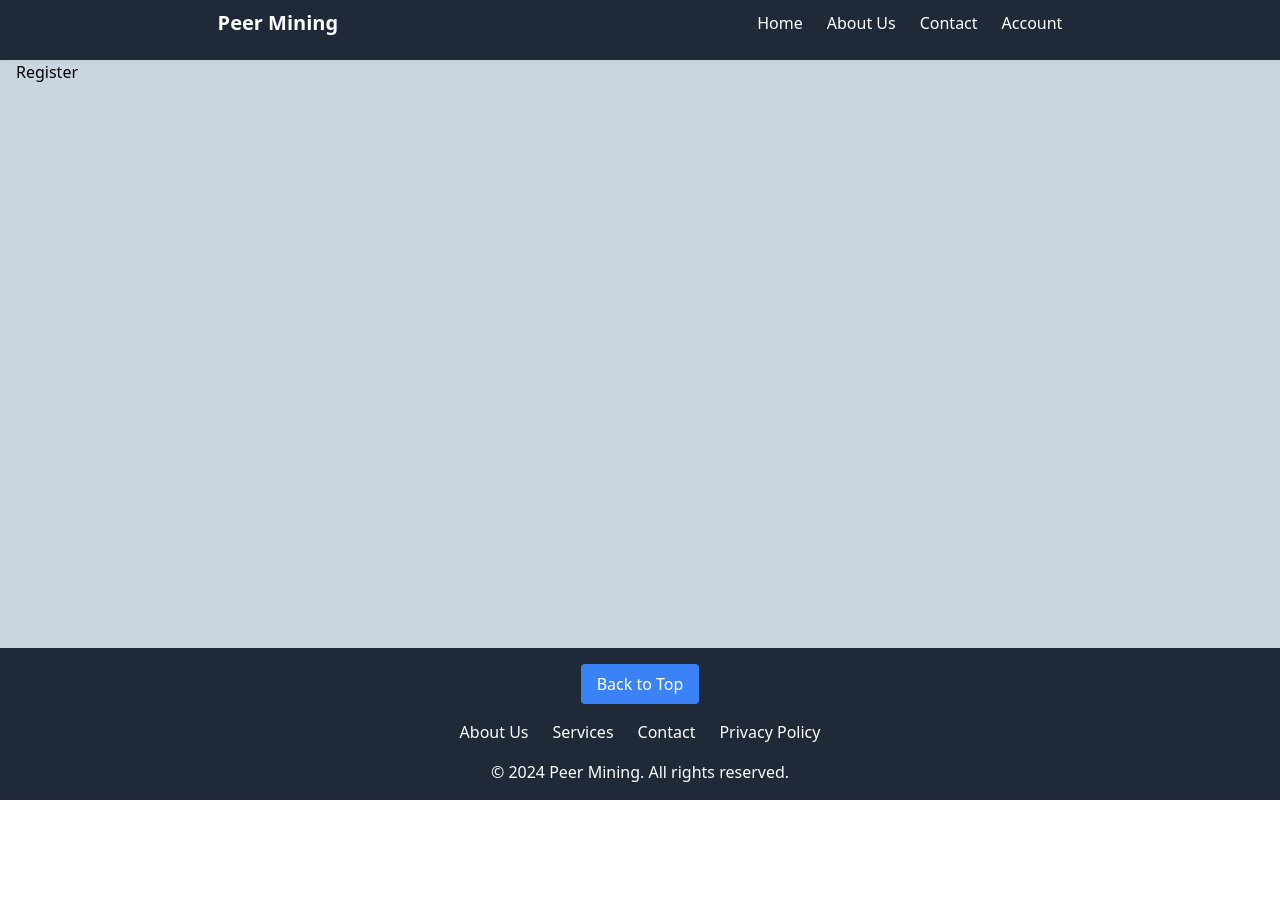
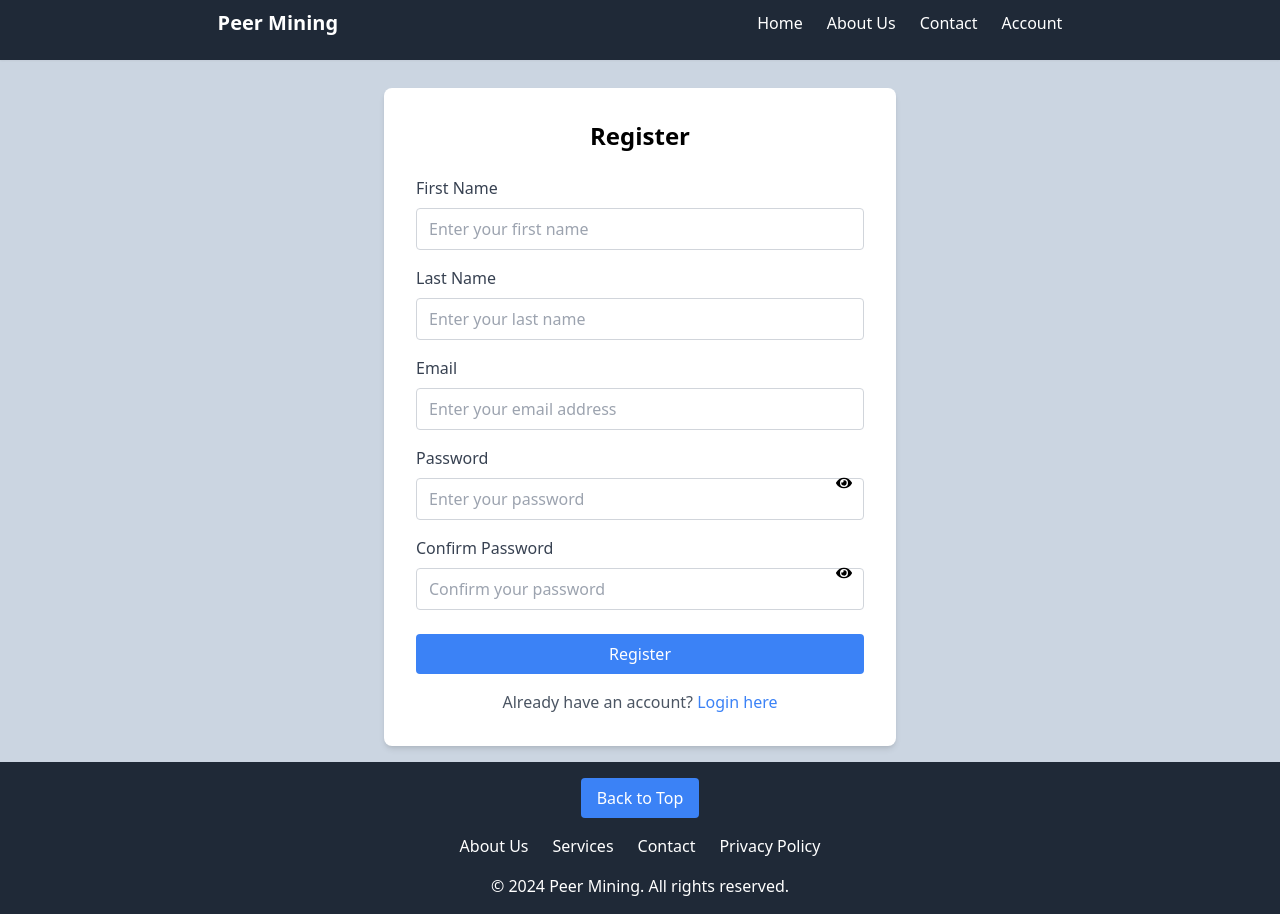
Before and after one commit to Pe-te-r/crypto-site, a React (Vite) app: page /register in a window 1280 px wide. Before the commit the page ends 800 px from the top, so only its background shows below. Built offline with nearby package versions, Linux system fonts and the light colour scheme.

Commit message:
better register

```diff
--- a/src/pages/Register.tsx
+++ b/src/pages/Register.tsx
@@ -1,9 +1,233 @@
-import React from 'react'
+// src/components/Register.jsx
+
+import React, { useState } from 'react';
+import { FaEye, FaEyeSlash } from 'react-icons/fa';
 
 const Register = () => {
+  // State for form fields
+  const [formData, setFormData] = useState({
+    firstName: '',
+    lastName: '',
+    email: '',
+    password: '',
+    confirmPassword: '',
+  });
+
+  // State for form errors
+  const [errors, setErrors] = useState<any>({});
+
+  // State for password visibility
+  const [showPassword, setShowPassword] = useState(false);
+  const [showConfirmPassword, setShowConfirmPassword] = useState(false);
+
+  // State for success message
+  const [success, setSuccess] = useState('');
+
+  // Handle input change
+  const handleChange = (e) => {
+    const { name, value } = e.target;
+    setFormData({ ...formData, [name]: value });
+  };
+
+  // Validate form
+  const validate = () => {
+    const newErrors: any = {};
+
+    if (!formData.firstName.trim()) {
+      newErrors.firstName = 'First name is required';
+    }
+
+    if (!formData.lastName.trim()) {
+      newErrors.lastName = 'Last name is required';
+    }
+
+    if (!formData.email.trim()) {
+      newErrors.email = 'Email is required';
+    } else if (!/\S+@\S+\.\S+/.test(formData.email)) {
+      newErrors.email = 'Email is invalid';
+    }
+
+    if (!formData.password) {
+      newErrors.password = 'Password is required';
+    } else if (formData.password.length < 6) {
+      newErrors.password = 'Password must be at least 6 characters';
+    }
+
+    if (!formData.confirmPassword) {
+      newErrors.confirmPassword = 'Please confirm your password';
+    } else if (formData.confirmPassword !== formData.password) {
+      newErrors.confirmPassword = 'Passwords do not match';
+    }
+
+    setErrors(newErrors);
+
+    // Return true if no errors
+    return Object.keys(newErrors).length === 0;
+  };
+
+  // Handle form submission
+  const handleSubmit = (e) => {
+    e.preventDefault();
+
+    if (validate()) {
+      // Handle successful registration logic here
+      console.log('Registered Successfully:', formData);
+      setSuccess('Registration successful! Please check your email to confirm.');
+
+      // Reset form
+      setFormData({
+        firstName: '',
+        lastName: '',
+        email: '',
+        password: '',
+        confirmPassword: '',
+      });
+
+      // Clear errors
+      setErrors({});
+    }
+  };
+
   return (
-    <div>Register</div>
-  )
-}
+    <div className="w-full max-w-lg bg-white rounded-lg shadow-md p-8 mx-auto mt-7">
+      <h2 className="text-2xl font-bold text-center mb-6">Register</h2>
 
-export default Register
+      {success && (
+        <div className="mb-4 p-3 bg-green-100 text-green-700 rounded">
+          {success}
+        </div>
+      )}
+
+      <form onSubmit={handleSubmit} noValidate>
+        {/* First Name */}
+        <div className="mb-4">
+          <label htmlFor="firstName" className="block text-gray-700 font-medium mb-2">
+            First Name
+          </label>
+          <input
+            type="text"
+            id="firstName"
+            name="firstName"
+            value={formData.firstName}
+            onChange={handleChange}
+            className={`w-full px-3 py-2 border ${
+              errors.firstName ? 'border-red-500' : 'border-gray-300'
+            } rounded focus:outline-none focus:ring-2 focus:ring-blue-500`}
+            placeholder="Enter your first name"
+          />
+          {errors.firstName && <p className="text-red-500 text-sm mt-1">{errors.firstName}</p>}
+        </div>
+
+        {/* Last Name */}
+        <div className="mb-4">
+          <label htmlFor="lastName" className="block text-gray-700 font-medium mb-2">
+            Last Name
+          </label>
+          <input
+            type="text"
+            id="lastName"
+            name="lastName"
+            value={formData.lastName}
+            onChange={handleChange}
+            className={`w-full px-3 py-2 border ${
+              errors.lastName ? 'border-red-500' : 'border-gray-300'
+            } rounded focus:outline-none focus:ring-2 focus:ring-blue-500`}
+            placeholder="Enter your last name"
+          />
+          {errors.lastName && <p className="text-red-500 text-sm mt-1">{errors.lastName}</p>}
+        </div>
+
+        {/* Email */}
+        <div className="mb-4">
+          <label htmlFor="email" className="block text-gray-700 font-medium mb-2">
+            Email
+          </label>
+          <input
+            type="email"
+            id="email"
+            name="email"
+            value={formData.email}
+            onChange={handleChange}
+            className={`w-full px-3 py-2 border ${
+              errors.email ? 'border-red-500' : 'border-gray-300'
+            } rounded focus:outline-none focus:ring-2 focus:ring-blue-500`}
+            placeholder="Enter your email address"
+          />
+          {errors.email && <p className="text-red-500 text-sm mt-1">{errors.email}</p>}
+        </div>
+
+        {/* Password */}
+        <div className="mb-4 relative">
+          <label htmlFor="password" className="block text-gray-700 font-medium mb-2">
+            Password
+          </label>
+          <input
+            type={showPassword ? 'text' : 'password'}
+            id="password"
+            name="password"
+            value={formData.password}
+            onChange={handleChange}
+            className={`w-full px-3 py-2 border ${
+              errors.password ? 'border-red-500' : 'border-gray-300'
+            } rounded focus:outline-none focus:ring-2 focus:ring-blue-500`}
+            placeholder="Enter your password"
+          />
+          <span
+            className="absolute inset-y-0 right-3 flex items-center cursor-pointer"
+            onClick={() => setShowPassword(!showPassword)}
+          >
+            {showPassword ? <FaEyeSlash /> : <FaEye />}
+          </span>
+          {errors.password && <p className="text-red-500 text-sm mt-1">{errors.password}</p>}
+        </div>
+
+        {/* Confirm Password */}
+        <div className="mb-6 relative">
+          <label htmlFor="confirmPassword" className="block text-gray-700 font-medium mb-2">
+            Confirm Password
+          </label>
+          <input
+            type={showConfirmPassword ? 'text' : 'password'}
+            id="confirmPassword"
+            name="confirmPassword"
+            value={formData.confirmPassword}
+            onChange={handleChange}
+            className={`w-full px-3 py-2 border ${
+              errors.confirmPassword ? 'border-red-500' : 'border-gray-300'
+            } rounded focus:outline-none focus:ring-2 focus:ring-blue-500`}
+            placeholder="Confirm your password"
+          />
+          <span
+            className="absolute inset-y-0 right-3 flex items-center cursor-pointer"
+            onClick={() => setShowConfirmPassword(!showConfirmPassword)}
+          >
+            {showConfirmPassword ? <FaEyeSlash /> : <FaEye />}
+          </span>
+          {errors.confirmPassword && (
+            <p className="text-red-500 text-sm mt-1">{errors.confirmPassword}</p>
+          )}
+        </div>
+
+        {/* Submit Button */}
+        <div className="mb-4">
+          <button
+            type="submit"
+            className="w-full bg-blue-500 text-white py-2 rounded hover:bg-blue-600 transition duration-200"
+          >
+            Register
+          </button>
+        </div>
+      </form>
+
+      {/* Link to Login Page */}
+      <p className="text-center text-gray-600">
+        Already have an account?{' '}
+        <a href="/login" className="text-blue-500 hover:underline">
+          Login here
+        </a>
+      </p>
+    </div>
+  );
+};
+
+export default Register;
```
